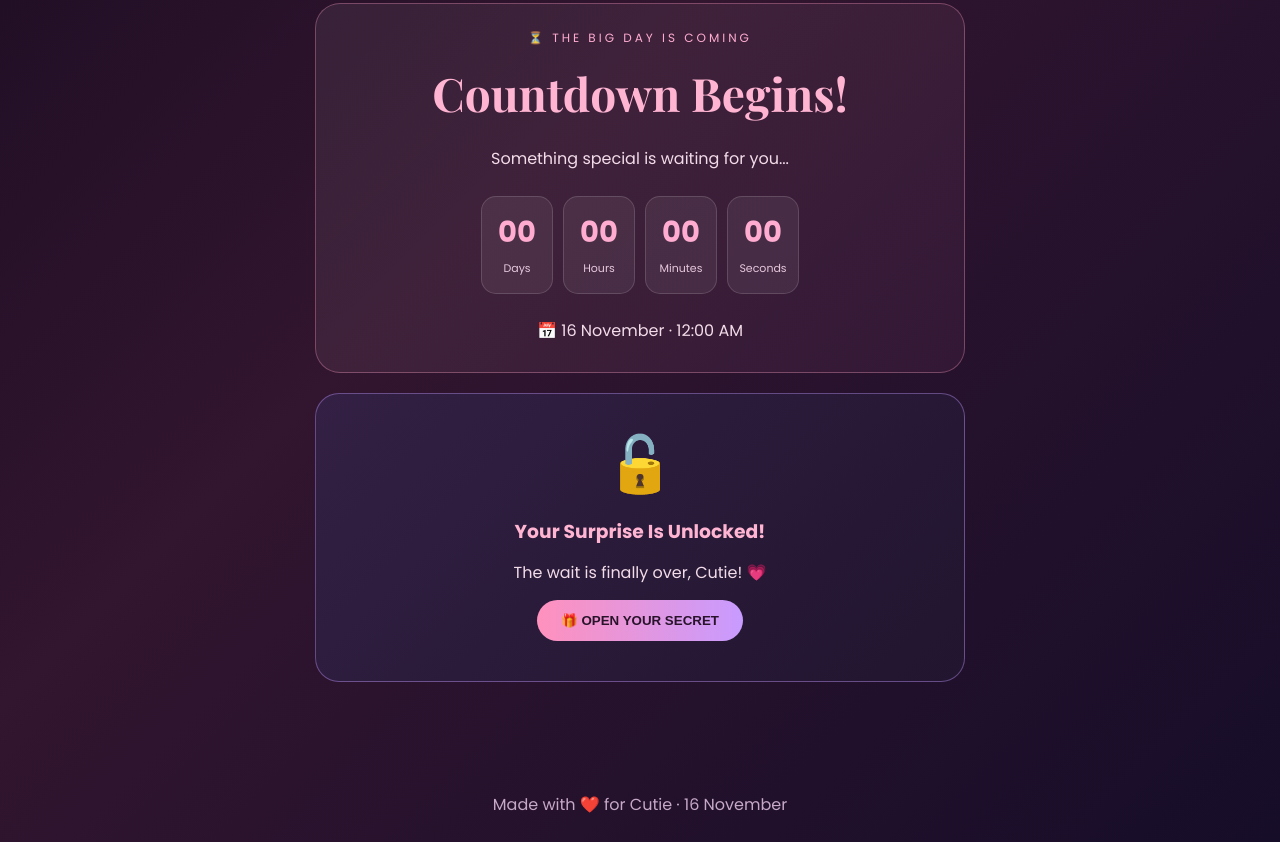
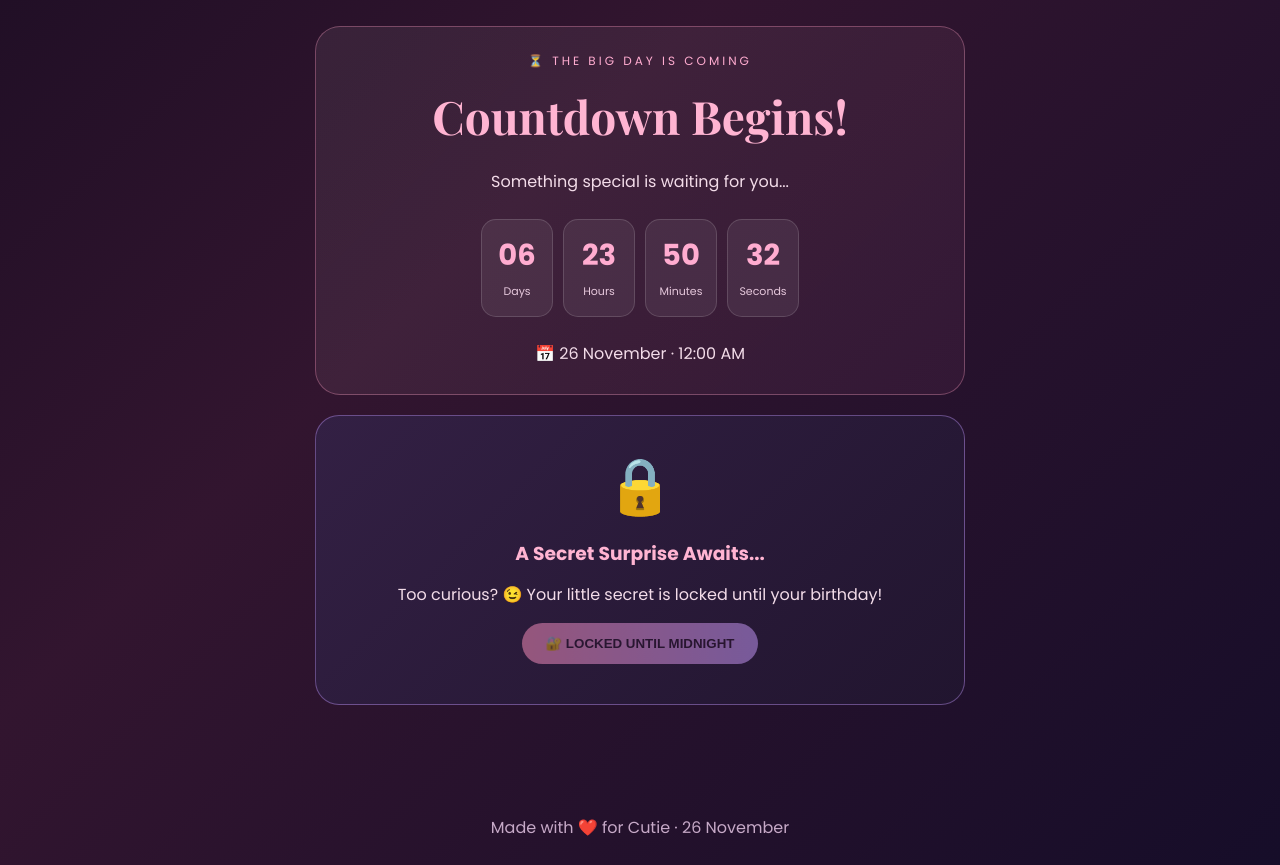
Before and after one commit to dakshnehra22/happy-birthday-maam, a plain HTML site: page index.html in a window 1280 px wide. Shown: the part 709-1574 px from the top of the page. Before the commit the page ends 1551 px from the top, so only its background shows below. Drawn offline with nearby package versions, Linux system fonts and the light colour scheme.

Commit message:
Update index.html

```diff
--- a/index.html
+++ b/index.html
@@ -1,4 +1,3 @@
-
 <!DOCTYPE html>
 <html lang="en">
 <head>
@@ -10,90 +9,131 @@
 @import url('https://fonts.googleapis.com/css2?family=Playfair+Display:wght@500;700&family=Poppins:wght@300;400;600;700&display=swap');
 
 *{margin:0;padding:0;box-sizing:border-box}
+
 body{
  background:linear-gradient(135deg,#10091d,#32152f,#160d29);
- color:white;font-family:Poppins,sans-serif;
- min-height:100vh;overflow-x:hidden;
+ color:white;
+ font-family:Poppins,sans-serif;
+ min-height:100vh;
+ overflow-x:hidden;
 }
+
 nav{
  position:sticky;top:0;z-index:10;
  display:flex;justify-content:center;flex-wrap:wrap;
  gap:7px;padding:15px 5px;
- background:#160d20ed;backdrop-filter:blur(12px);
+ background:#160d20ed;
+ backdrop-filter:blur(12px);
 }
+
 nav button{
  background:transparent;color:white;
- border:1px solid #ffffff35;border-radius:25px;
- padding:9px 13px;cursor:pointer;
+ border:1px solid #ffffff35;
+ border-radius:25px;padding:9px 13px;
+ cursor:pointer;
 }
+
 nav button:hover{background:#ff91bd;color:#28132b}
+
 .page{
  display:none;min-height:85vh;
  max-width:950px;margin:auto;padding:65px 20px;
  text-align:center;animation:fade .5s;
 }
+
 .page.active{display:block}
-@keyframes fade{from{opacity:0;transform:translateY(15px)}to{opacity:1;transform:none}}
+
+@keyframes fade{
+ from{opacity:0;transform:translateY(15px)}
+ to{opacity:1;transform:none}
+}
+
 h1,h2{font-family:'Playfair Display',serif}
 h1{font-size:clamp(43px,9vw,75px);margin:25px 0}
 h2{font-size:clamp(30px,6vw,46px);color:#ffb4d2;margin-bottom:20px}
 h3{color:#ffb4d2;margin:12px}
 p{line-height:1.9;color:#f3dce9}
+
 .gradient{
  background:linear-gradient(90deg,#ff9ac7,#e3b4ff);
  -webkit-background-clip:text;color:transparent;
 }
+
 .tag{color:#ffacd0;letter-spacing:3px;font-size:12px}
+
 .btn{
  padding:13px 24px;border:0;border-radius:30px;
  background:linear-gradient(90deg,#ff91bd,#c89bff);
  color:#29132b;font-weight:bold;cursor:pointer;
  margin:12px 5px;transition:.3s;
 }
+
 .btn:hover{transform:scale(1.05)}
+
 .box,.card{
  background:#ffffff0c;border:1px solid #ffffff25;
  border-radius:22px;padding:25px;margin:18px auto;
 }
+
 .box{max-width:680px}
+
 .grid{
  display:grid;grid-template-columns:repeat(auto-fit,minmax(210px,1fr));
  gap:15px;margin-top:30px;
 }
+
 .card{margin:0}
 .card span{font-size:35px}
+
 .shayari{
  font-family:'Playfair Display',serif;
  font-size:20px;line-height:2;color:#ffe1ed;
 }
+
 .big{font-size:85px;margin:25px}
 footer{text-align:center;padding:25px;color:#c6a9c7}
+
 .heart{
  position:fixed;bottom:-30px;
  pointer-events:none;animation:up 5s linear forwards;z-index:20;
 }
-@keyframes up{to{transform:translateY(-110vh) rotate(40deg);opacity:0}}
+
+@keyframes up{
+ to{transform:translateY(-110vh) rotate(40deg);opacity:0}
+}
 
 .countdown{
  max-width:650px;margin:35px auto 20px;padding:25px 12px;
  border:1px solid #ff9fc455;border-radius:25px;
  background:linear-gradient(135deg,#ffffff12,#ff80b510);
 }
-.timer{display:flex;justify-content:center;gap:10px;flex-wrap:wrap;margin:22px 0}
+
+.timer{
+ display:flex;justify-content:center;gap:10px;
+ flex-wrap:wrap;margin:22px 0;
+}
+
 .unit{
  min-width:72px;padding:14px 8px;
  border-radius:15px;background:#ffffff12;
  border:1px solid #ffffff25;
 }
-.unit strong{display:block;font-size:29px;color:#ffacd0}
+
+.unit strong{
+ display:block;font-size:29px;color:#ffacd0;
+}
+
 .unit small{font-size:11px;color:#e6c8dc}
+
 .locked{
  max-width:650px;margin:20px auto;padding:28px 15px;
  border-radius:24px;border:1px solid #c69aff66;
  background:linear-gradient(135deg,#332044,#21152f);
 }
+
 .lock-icon{font-size:55px}
 #unlockMessage{display:none;margin-top:20px}
+
 @media(max-width:500px){
  nav button{font-size:11px;padding:8px 10px}
  .unit{min-width:65px}
@@ -112,11 +152,16 @@ footer{text-align:center;padding:25px;color:#c6a9c7}
 <button onclick="showPage('surprise')">🎁 Surprise</button>
 </nav>
 
-<!-- PAGE 1 HOME -->
+<!-- HOME -->
 <section id="home" class="page active">
-<div class="tag">✨ 16 NOVEMBER · A SPECIAL DAY ✨</div>
+
+<div class="tag">✨ 26 NOVEMBER · A SPECIAL DAY ✨</div>
+<p class="tag">BIRTHDAY · 26/11/2010</p>
+
 <div class="big">🎀</div>
+
 <h1>Happy Birthday<br><span class="gradient">Cutie!</span></h1>
+
 <p>A little website, a little magic and lots of wishes.<br>
 Made specially to bring a smile to your face. 💗</p>
 
@@ -133,14 +178,20 @@ Made specially to bring a smile to your face. 💗</p>
 <div class="unit"><strong id="minutes">00</strong><small>Minutes</small></div>
 <div class="unit"><strong id="seconds">00</strong><small>Seconds</small></div>
 </div>
-<p>📅 16 November · 12:00 AM</p>
+
+<p>📅 26 November · 12:00 AM</p>
 </div>
 
 <!-- LOCKED SURPRISE -->
 <div class="locked">
+
 <div class="lock-icon" id="lockIcon">🔒</div>
+
 <h3 id="lockTitle">A Secret Surprise Awaits...</h3>
-<p id="lockText">Too curious? 😉 Your little secret is locked until your birthday!</p>
+
+<p id="lockText">
+Too curious? 😉 Your little secret is locked until your birthday!
+</p>
 
 <button class="btn" id="unlockButton" disabled style="opacity:.5">
 🔐 LOCKED UNTIL MIDNIGHT
@@ -153,10 +204,11 @@ Made specially to bring a smile to your face. 💗</p>
 May your life always be full of happiness!</p>
 <div class="big">🎁💗✨</div>
 </div>
+
 </div>
 </section>
 
-<!-- PAGE 2 WISHES -->
+<!-- WISHES -->
 <section id="wishes" class="page">
 <div class="tag">CHAPTER 02 · SPECIAL WISHES</div>
 <h2>Dear Cutie 🌷</h2>
@@ -170,10 +222,11 @@ May your life always be full of happiness!</p>
 <div class="card"><span>🌈</span><h3>Memories</h3><p>May this year give you countless reasons to laugh.</p></div>
 <div class="card"><span>🎂</span><h3>Birthday Magic</h3><p>May today be filled with cake, gifts and beautiful surprises.</p></div>
 </div>
+
 <button class="btn" onclick="showPage('shayari')">Next Surprise →</button>
 </section>
 
-<!-- PAGE 3 SHAYARI -->
+<!-- SHAYARI -->
 <section id="shayari" class="page">
 <div class="tag">CHAPTER 03 · SOME BEAUTIFUL WORDS</div>
 <h2>Thodi Si Shayari 💌</h2>
@@ -208,13 +261,14 @@ Aur har din tere liye ek naya tyohar ho.
 <button class="btn" onclick="showPage('fun')">Let's Play 🎮</button>
 </section>
 
-<!-- PAGE 4 FUN -->
+<!-- FUN -->
 <section id="fun" class="page">
 <div class="tag">CHAPTER 04 · FUN TIME</div>
 <h2>Birthday Fun Zone 🎮</h2>
 <p>Choose a button and discover your birthday surprise!</p>
 
 <div class="grid">
+
 <div class="card">
 <span>🍀</span><h3>Lucky Message</h3>
 <button class="btn" onclick="randomMessage()">Reveal</button>
@@ -232,11 +286,13 @@ Aur har din tere liye ek naya tyohar ho.
 <button class="btn" onclick="mission()">Reveal</button>
 <p id="mission"></p>
 </div>
+
 </div>
+
 <button class="btn" onclick="showPage('letter')">Next →</button>
 </section>
 
-<!-- PAGE 5 LETTER -->
+<!-- LETTER -->
 <section id="letter" class="page">
 <div class="tag">CHAPTER 05 · A LITTLE LETTER</div>
 <h2>Dear Cutie, 💗</h2>
@@ -254,7 +310,7 @@ Aur har din tere liye ek naya tyohar ho.
 <button class="btn" onclick="showPage('surprise')">Last Surprise 🎁</button>
 </section>
 
-<!-- PAGE 6 SURPRISE -->
+<!-- FINAL SURPRISE -->
 <section id="surprise" class="page">
 <div class="tag">CHAPTER 06 · THE FINAL SURPRISE</div>
 <h2>Something Special For You!</h2>
@@ -275,9 +331,10 @@ beautiful memories and endless happiness.</p>
 <button class="btn" onclick="showPage('home')">Replay Website ↻</button>
 </section>
 
-<footer>Made with ❤️ for Cutie · 16 November</footer>
+<footer>Made with ❤️ for Cutie · 26 November</footer>
 
 <script>
+
 function showPage(id){
  document.querySelectorAll('.page').forEach(p=>p.classList.remove('active'));
  document.getElementById(id).classList.add('active');
@@ -320,6 +377,7 @@ function openGift(){
 
 function hearts(){
  const icons=['💗','💕','💖','🌸','✨'];
+
  for(let i=0;i<25;i++){
   let h=document.createElement('div');
   h.className='heart';
@@ -333,12 +391,16 @@ function hearts(){
 }
 
 // COUNTDOWN: INDIA TIME
-const birthdayDate = new Date("2026-11-16T00:00:00+05:30").getTime();
+// Birthday: 26 November 2026, 12:00 AM IST
+
+const birthdayDate = new Date("2026-11-26T00:00:00+05:30").getTime();
 
 function updateCountdown(){
+
  const difference=birthdayDate-Date.now();
 
  if(difference<=0){
+
   ["days","hours","minutes","seconds"].forEach(id=>{
    document.getElementById(id).textContent="00";
   });
@@ -348,6 +410,7 @@ function updateCountdown(){
   document.getElementById("lockText").textContent="The wait is finally over, Cutie! 💗";
 
   const button=document.getElementById("unlockButton");
+
   button.disabled=false;
   button.style.opacity="1";
   button.textContent="🎁 OPEN YOUR SECRET";
@@ -356,6 +419,7 @@ function updateCountdown(){
    document.getElementById("unlockMessage").style.display="block";
    hearts();
   };
+
   return;
  }
 
@@ -370,11 +434,12 @@ function updateCountdown(){
 
  document.getElementById("seconds").textContent=
  Math.floor((difference%60000)/1000).toString().padStart(2,"0");
+
 }
 
 updateCountdown();
 setInterval(updateCountdown,1000);
+
 </script>
-
 </body>
 </html>
```
